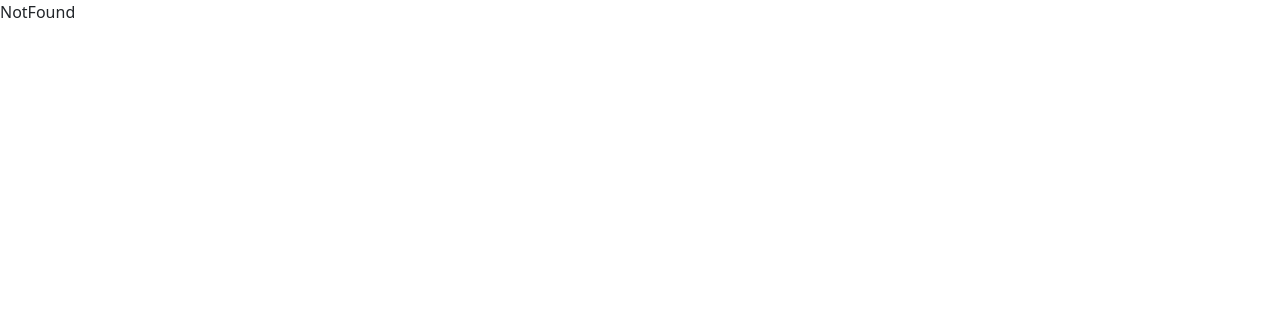
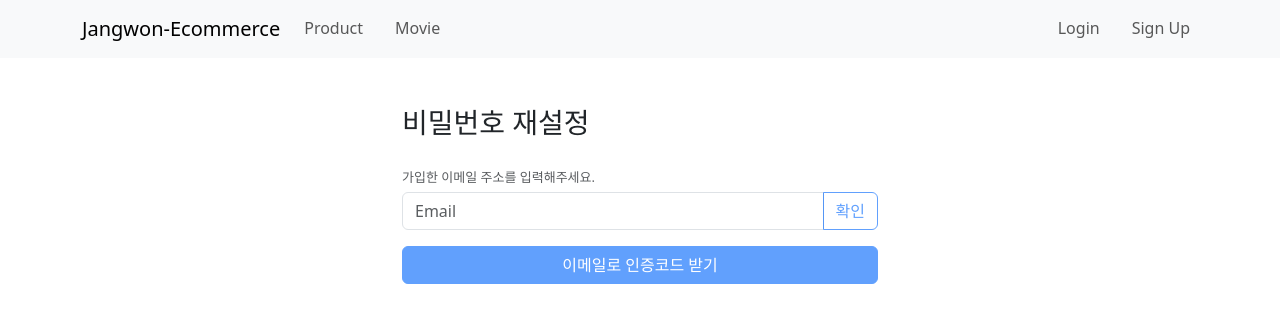
Before and after one commit to Jang-Sen/ecommerce_frontend, a React (Create React App) app: page /find/password in a window 1280 px wide. Before the commit this address had no page. Shown: the top 322 px of the page. Built offline with nearby package versions, Linux system fonts and the light colour scheme.

Commit message:
Add password change

```diff
--- a/src/pages/Login.js
+++ b/src/pages/Login.js
@@ -43,12 +43,14 @@ const Login = () => {
   }, []);
 
   return (
-    <Container className={'mt-5'}>
-      <h1>Login</h1>
+    <Container
+      className={'mt-5'}
+      style={{ maxWidth: '500px', marginTop: '50px' }}
+    >
+      <h3>Login</h3>
       <Row className={'mt-4'}>
         <Form onSubmit={submitHandler}>
           <Form.Group className="mb-3" controlId="formBasicEmail">
-            <Form.Label>Email address</Form.Label>
             <FloatingLabel
               controlId="floatingInput"
               label="Email"
@@ -61,12 +63,8 @@ const Login = () => {
                 onChange={(e) => setEmail(e.target.value)}
               />
             </FloatingLabel>
-            <Form.Text className="text-muted">
-              We'll never share your email with anyone else.
-            </Form.Text>
           </Form.Group>
           <Form.Group className="mb-3" controlId="formBasicPassword">
-            <Form.Label>Password</Form.Label>
             <FloatingLabel
               controlId="floatingInput"
               label="Password"
@@ -80,15 +78,18 @@ const Login = () => {
               />
             </FloatingLabel>
           </Form.Group>
-          <Form.Group className="mb-3" controlId="formBasicCheckbox">
-            <Form.Check type="checkbox" label="Check me out" />
-          </Form.Group>
-          <Link to={'/password'}>Change Password</Link> /
-          <Link to={'/signup'}> Sign Up</Link>
-          <br />
-          <Button variant="primary" type="submit">
-            Submit
+          <Button variant="primary" type="submit" className="w-100">
+            로그인
           </Button>
+          <Link
+            to={'/find/password'}
+            className="btn btn-outline-primary w-50 mt-2"
+          >
+            비밀번호 재설정
+          </Link>
+          <Link to={'/signup'} className="btn btn-outline-primary w-50 mt-2">
+            회원가입
+          </Link>
         </Form>
       </Row>
     </Container>
--- a/src/pages/PasswordChange.js
+++ b/src/pages/PasswordChange.js
@@ -1,123 +1,81 @@
-import React, { useState } from 'react';
+import React, { useEffect, useState } from 'react';
 import { Button, Container, Form, Row } from 'react-bootstrap';
+import { useNavigate, useSearchParams } from 'react-router-dom';
 import axios from 'axios';
 
 const PasswordChange = () => {
-  const [step, setStep] = useState(1);
-  const [email, setEmail] = useState('');
-  const [token, setToken] = useState('');
+  const [searchParams] = useSearchParams();
+  const token = searchParams.get('token');
   const [newPassword, setNewPassword] = useState('');
   const [confirmPassword, setConfirmPassword] = useState('');
+  const navigate = useNavigate();
 
-  // 이메일 인증 요청
-  const emailValidateHandler = async (e) => {
-    e.preventDefault();
+  useEffect(() => {
+    if (!token) {
+      navigate('/find/password');
+    }
+  }, []);
 
-    try {
-      await axios.post('http://localhost/api/v1/auth/find/password', { email });
-      setStep(2);
-    } catch (e) {
-      console.log(e);
-    }
-
-    console.log(email);
-  };
-
-  // 비밀번호 변경 요청
   const changePasswordHandler = async (e) => {
     e.preventDefault();
 
-    const userInput = {
-      token,
-      password: newPassword,
-    };
-
     if (newPassword !== confirmPassword) {
-      alert('Password Do Not Matched.');
+      alert('비밀번호 불일치');
+      return;
     }
 
     try {
-      await axios.post(
+      const response = await axios.post(
         'http://localhost/api/v1/auth/change/password',
-        userInput,
+        {
+          token,
+          password: newPassword,
+        },
       );
-    } catch (e) {
-      console.log(e);
+
+      console.log(response);
+
+      if (response.status === 201) {
+        console.log('비밀번호 변경 성공');
+        navigate('/login');
       }
-
-    console.log(userInput);
+    } catch (err) {
+      console.error(err);
+      console.log('비밀번호 변경 실패');
+    }
   };
 
   return (
-    <Container className={'mt-5'}>
-      <Row className={'mt-4'}>
-        {step === 1 && (
-          <Form onSubmit={emailValidateHandler}>
-            <Form.Group className="mb-3" controlId="formBasicEmail">
-              <Form.Label>Email address</Form.Label>
-              <Form.Control
-                type="email"
-                placeholder="email"
-                value={email}
-                onChange={(e) => setEmail(e.target.value)}
-              />
-              <Form.Text className="text-muted">
-                We'll never share your email with anyone else.
-              </Form.Text>
-            </Form.Group>
-
-            <Button variant="primary" type="submit">
-              Check
-            </Button>
-          </Form>
-        )}
-
-        {step === 2 && (
-          <Form onSubmit={() => setStep(3)}>
-            <Form.Group className={'mt-3'} controlId="formBasicToken">
-              <Form.Label>Verification Code</Form.Label>
-              <Form.Control
-                type="text"
-                placeholder="Verification Code"
-                value={token}
-                onChange={(e) => setToken(e.target.value)}
-                required
-              />
-            </Form.Group>
-            <Button variant="primary" type="submit">
-              Verify Code
-            </Button>
-          </Form>
-        )}
-
-        {step === 3 && (
+    <Container className="mt-5" style={{ maxWidth: '500px' }}>
+      <h3>비밀번호 변경</h3>
+      <Row className="mt-4">
         <Form onSubmit={changePasswordHandler}>
-            <Form.Group className={'mb-3'} controlId="formBasicPassword">
-              <Form.Label>New Password</Form.Label>
+          <Form.Group className="mb-3" controlId="formNewPassword">
+            <Form.Label>새 비밀번호</Form.Label>
             <Form.Control
               type="password"
-                placeholder="New Password"
+              placeholder="새 비밀번호"
               value={newPassword}
-                onChange={(e) => setNewPassword(e.target.value)}
+              onChange={(event) => setNewPassword(event.target.value)}
               required
             />
           </Form.Group>
 
-            <Form.Group className={'mb-3'} controlId="formBasicPassword">
-              <Form.Label>Confirm Password</Form.Label>
+          <Form.Group className="mb-3" controlId="formConfirmPassword">
+            <Form.Label>비밀번호 확인</Form.Label>
             <Form.Control
               type="password"
-                placeholder="Confirm Password"
+              placeholder="비밀번호 확인"
               value={confirmPassword}
-                onChange={(e) => setConfirmPassword(e.target.value)}
+              onChange={(event) => setConfirmPassword(event.target.value)}
               required
             />
           </Form.Group>
-            <Button variant="primary" type="submit">
-              Change Password
+
+          <Button variant="primary" type="submit" className="w-100">
+            비밀번호 변경
           </Button>
         </Form>
-        )}
       </Row>
     </Container>
   );
--- /dev/null
+++ b/src/pages/PasswordFind.js
@@ -0,0 +1,178 @@
+import React, { useState } from 'react';
+import { Button, Container, Form, InputGroup, Row } from 'react-bootstrap';
+import axios from 'axios';
+import { useNavigate } from 'react-router-dom';
+
+const PasswordFind = () => {
+  // const [step, setStep] = useState(1);
+  const [email, setEmail] = useState('');
+  // const [token, setToken] = useState('');
+  // const [newPassword, setNewPassword] = useState('');
+  // const [confirmPassword, setConfirmPassword] = useState('');
+  const [emailVerified, setEmailVerified] = useState(false);
+  const navigate = useNavigate();
+
+  // 이메일 확인 요청
+  const emailCheckHandler = async () => {
+    try {
+      const response = await axios.get(
+        `http://localhost/api/v1/user/check/${email}`,
+      );
+
+      if (response.status === 200) {
+        setEmailVerified(true);
+        console.log('이메일 확인 성공');
+      }
+    } catch (err) {
+      console.error(err);
+      console.log('이메일 확인 실패');
+    }
+  };
+
+  // 이메일 인증 요청
+  const emailValidateHandler = async () => {
+    // e.preventDefault();
+
+    try {
+      const response = await axios.post(
+        'http://localhost/api/v1/auth/find/password',
+        { email },
+      );
+
+      alert(response.data);
+
+      if (response.status === 200) {
+        console.log('이메일 토큰 전송 완료');
+      }
+    } catch (e) {
+      console.log(e);
+      console.log('전송 실패');
+    }
+
+    console.log(email);
+  };
+
+  // 비밀번호 변경 요청
+  // const changePasswordHandler = async (e) => {
+  //   e.preventDefault();
+  //
+  //   const userInput = {
+  //     token,
+  //     password: newPassword,
+  //   };
+  //
+  //   if (newPassword !== confirmPassword) {
+  //     alert('Password Do Not Matched.');
+  //   }
+  //
+  //   try {
+  //     await axios.post(
+  //       'http://localhost/api/v1/auth/change/password',
+  //       userInput,
+  //     );
+  //   } catch (e) {
+  //     console.log(e);
+  //   }
+  //
+  //   console.log(userInput);
+  // };
+
+  return (
+    <Container
+      className={'mt-5'}
+      style={{ maxWidth: '500px', marginTop: '50px' }}
+    >
+      <h3>비밀번호 재설정</h3>
+      <Row className={'mt-4'}>
+        <Form>
+          <Form.Group className="mb-3" controlId="formBasicEmail">
+            <div className="mb-1">
+              <Form.Text style={{ fontSize: 'small' }}>
+                가입한 이메일 주소를 입력해주세요.
+              </Form.Text>
+            </div>
+
+            <InputGroup className="mb-3">
+              <Form.Control
+                type="email"
+                placeholder="Email"
+                value={email}
+                onChange={(e) => setEmail(e.target.value)}
+                disabled={emailVerified}
+              />
+
+              <Button
+                name="emailCheckBtn"
+                variant="outline-primary"
+                className="w-auto"
+                onClick={emailCheckHandler}
+                disabled={!email || emailVerified}
+              >
+                확인
+              </Button>
+            </InputGroup>
+          </Form.Group>
+
+          <Button
+            variant="primary"
+            type="submit"
+            className="w-100"
+            onClick={emailValidateHandler}
+            disabled={!emailVerified}
+          >
+            이메일로 인증코드 받기
+          </Button>
+        </Form>
+
+        {/*{step === 2 && (*/}
+        {/*  <Form onSubmit={() => setStep(3)}>*/}
+        {/*    <Form.Group className={'mt-3'} controlId="formBasicToken">*/}
+        {/*      <Form.Label>Verification Code</Form.Label>*/}
+        {/*      <Form.Control*/}
+        {/*        type="text"*/}
+        {/*        placeholder="Verification Code"*/}
+        {/*        value={token}*/}
+        {/*        onChange={(e) => setToken(e.target.value)}*/}
+        {/*        required*/}
+        {/*      />*/}
+        {/*    </Form.Group>*/}
+        {/*    <Button variant="primary" type="submit">*/}
+        {/*      Verify Code*/}
+        {/*    </Button>*/}
+        {/*  </Form>*/}
+        {/*)}*/}
+
+        {/*{step === 3 && (*/}
+        {/*  <Form onSubmit={changePasswordHandler}>*/}
+        {/*    <Form.Group className={'mb-3'} controlId="formBasicPassword">*/}
+        {/*      <Form.Label>New Password</Form.Label>*/}
+        {/*      <Form.Control*/}
+        {/*        type="password"*/}
+        {/*        placeholder="New Password"*/}
+        {/*        value={newPassword}*/}
+        {/*        onChange={(e) => setNewPassword(e.target.value)}*/}
+        {/*        required*/}
+        {/*      />*/}
+        {/*    </Form.Group>*/}
+
+        {/*    <Form.Group className={'mb-3'} controlId="formBasicPassword">*/}
+        {/*      <Form.Label>Confirm Password</Form.Label>*/}
+        {/*      <Form.Control*/}
+        {/*        type="password"*/}
+        {/*        placeholder="Confirm Password"*/}
+        {/*        value={confirmPassword}*/}
+        {/*        onChange={(e) => setConfirmPassword(e.target.value)}*/}
+        {/*        required*/}
+        {/*      />*/}
+        {/*    </Form.Group>*/}
+        {/*    <Button variant="primary" type="submit">*/}
+        {/*      Change Password*/}
+        {/*    </Button>*/}
+        {/*  </Form>*/}
+        {/*)}*/}
+      </Row>
+    </Container>
+  );
+};
+
+export default PasswordFind;
```
Also changed, not shown: src/router.js (+6 -1 lines). Lines whose indentation alone changed are shown as unchanged.
